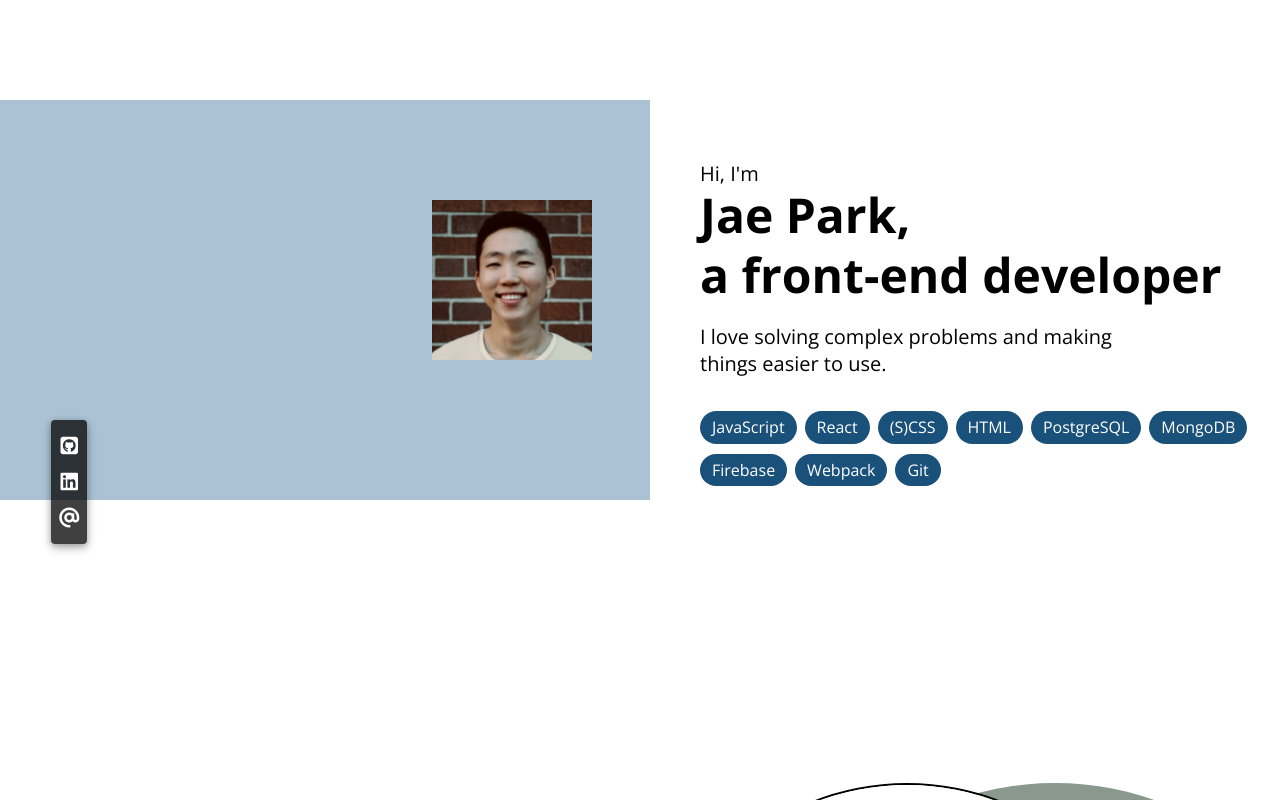
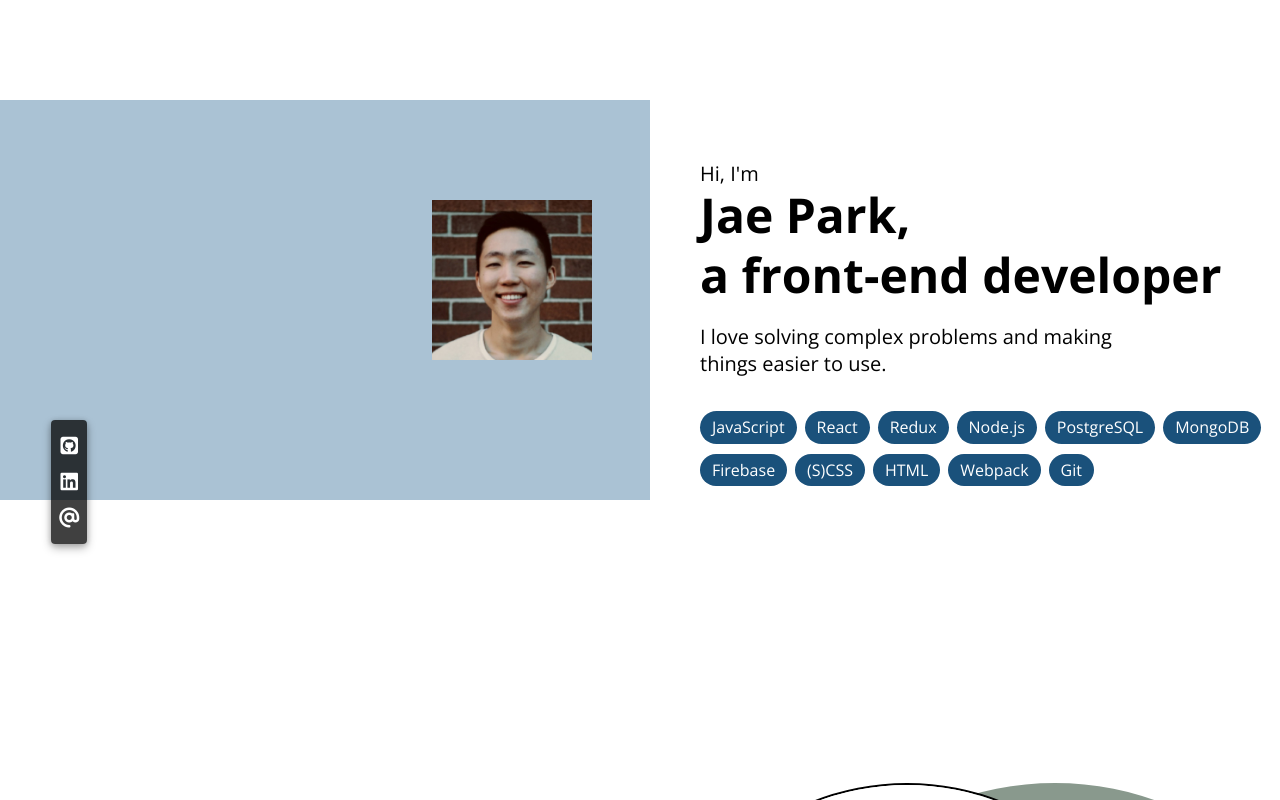
Before and after one commit to jaebungs/portfolio-website, a React (Create React App) app: page / in a window 1280 px wide. Built offline with nearby package versions, Linux system fonts and the light colour scheme.

Commit message:
update techstack

```diff
--- a/src/components/About.js
+++ b/src/components/About.js
@@ -26,11 +26,13 @@ const About = () => {
             techs={[
               'JavaScript',
               'React',
-              '(S)CSS',
-              'HTML',
+              'Redux',
+              'Node.js',
               'PostgreSQL',
               'MongoDB',
               'Firebase',
+              '(S)CSS',
+              'HTML',
               'Webpack',
               'Git',
             ]}
```
